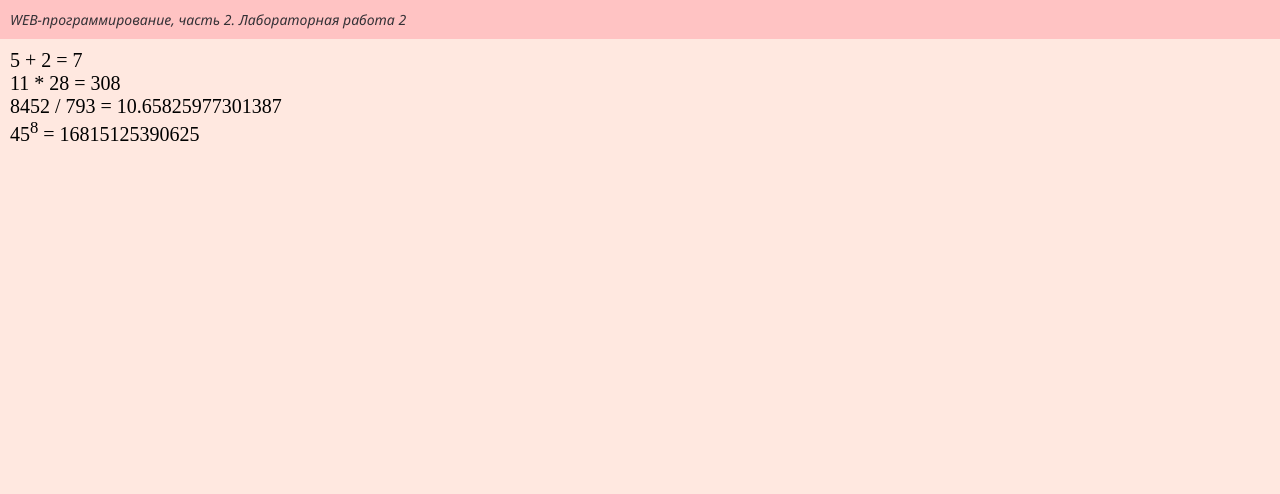
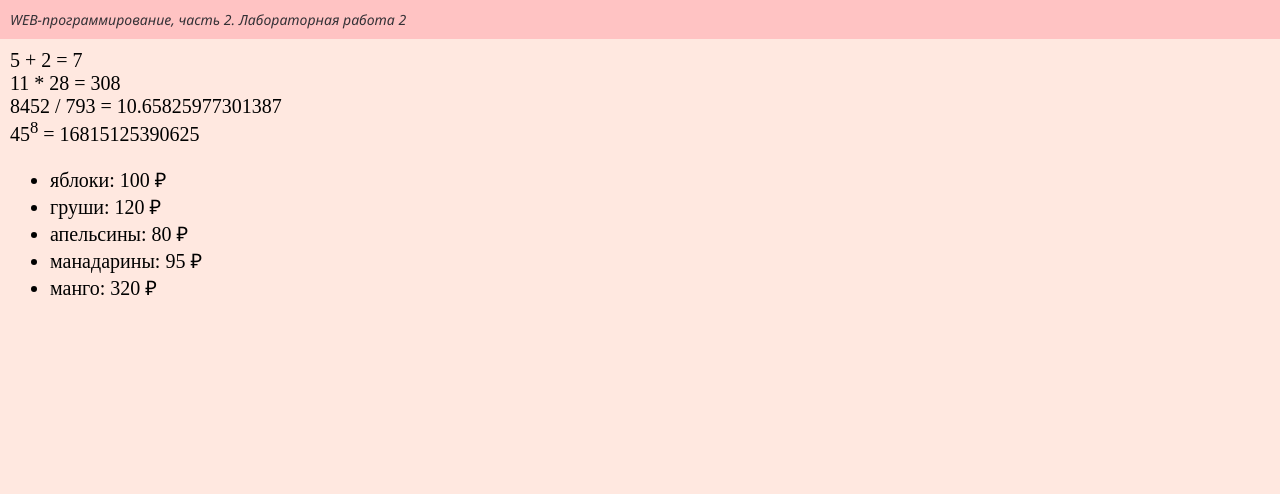
Before and after one commit to deehope/web--programming-labs-2, a Flask app: page /lab2/example in a window 1280 px wide. Shown: the top 494 px of the page. Run offline with Flask 3, Linux system fonts and the light colour scheme.

Commit message:
Цикл в шаблоне

```diff
--- a/app.py
+++ b/app.py
@@ -209,4 +209,11 @@ def example():
     number = 'Лабораторная работа 2'
     course = '3 курс'
     group = 'ФБИ-23'
-    return render_template('example.html', number = number, name = name, group = group, course = course)
+    fruits = [
+        {'name': 'яблоки', 'price': 100},
+        {'name': 'груши', 'price': 120},
+        {'name':'апельсины', 'price':80},
+        {'name':'манадарины', 'price': 95},
+        {'name':'манго', 'price': 320}
+    ]
+    return render_template('example.html', number = number, name = name, group = group, course = course, fruits = fruits)
--- a/templates/example.html
+++ b/templates/example.html
@@ -15,7 +15,12 @@
         5 + 2 = {{ 5 + 2 }} <br>
         11 * 28 = {{ 11 * 28 }} <br>
         8452 / 793 = {{ 8452 / 793 }} <br>
-        45<sup>8</sup> = {{ 45**8 }}
+        45<sup>8</sup> = {{ 45**8 }}<br>
+        <ul>
+            {% for f in fruits %}
+            <li>{{ f.name }}: {{ f.price }} &#8381;</li>
+            {% endfor %}
+        </ul>
     </main>
 
     <footer>
```
